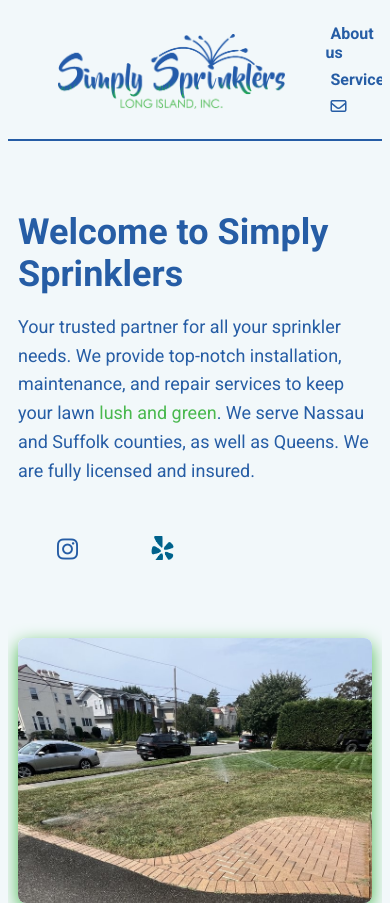
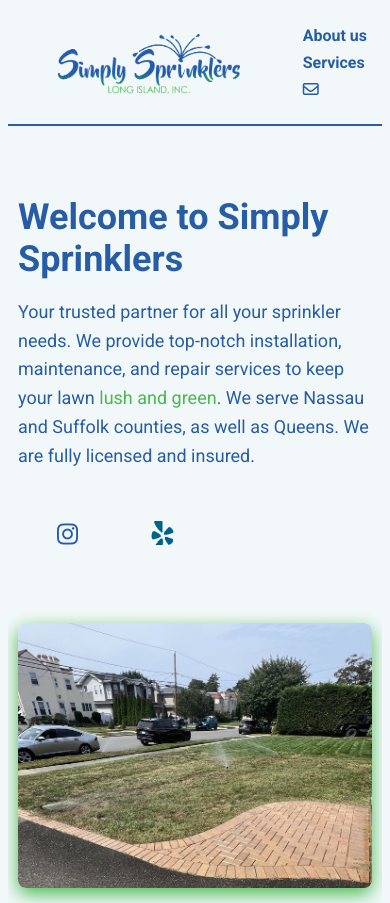
Before and after one commit to iarocci44-byte/SimplySprinklers, a plain HTML site: page index.html in a window 390 px wide. Shown: the top 903 px of the page. Drawn offline with Linux system fonts and the light colour scheme.

Commit message:
shrink nav logo on small screens

```diff
--- a/style.css
+++ b/style.css
@@ -252,6 +252,10 @@
         margin-bottom: 8px;
 
     }
+    .nav__logo--container .nav__logo{
+        height: 60px;
+        width: auto;
+    }
 }
 
 /* Modal (left sliding panel) */
```
